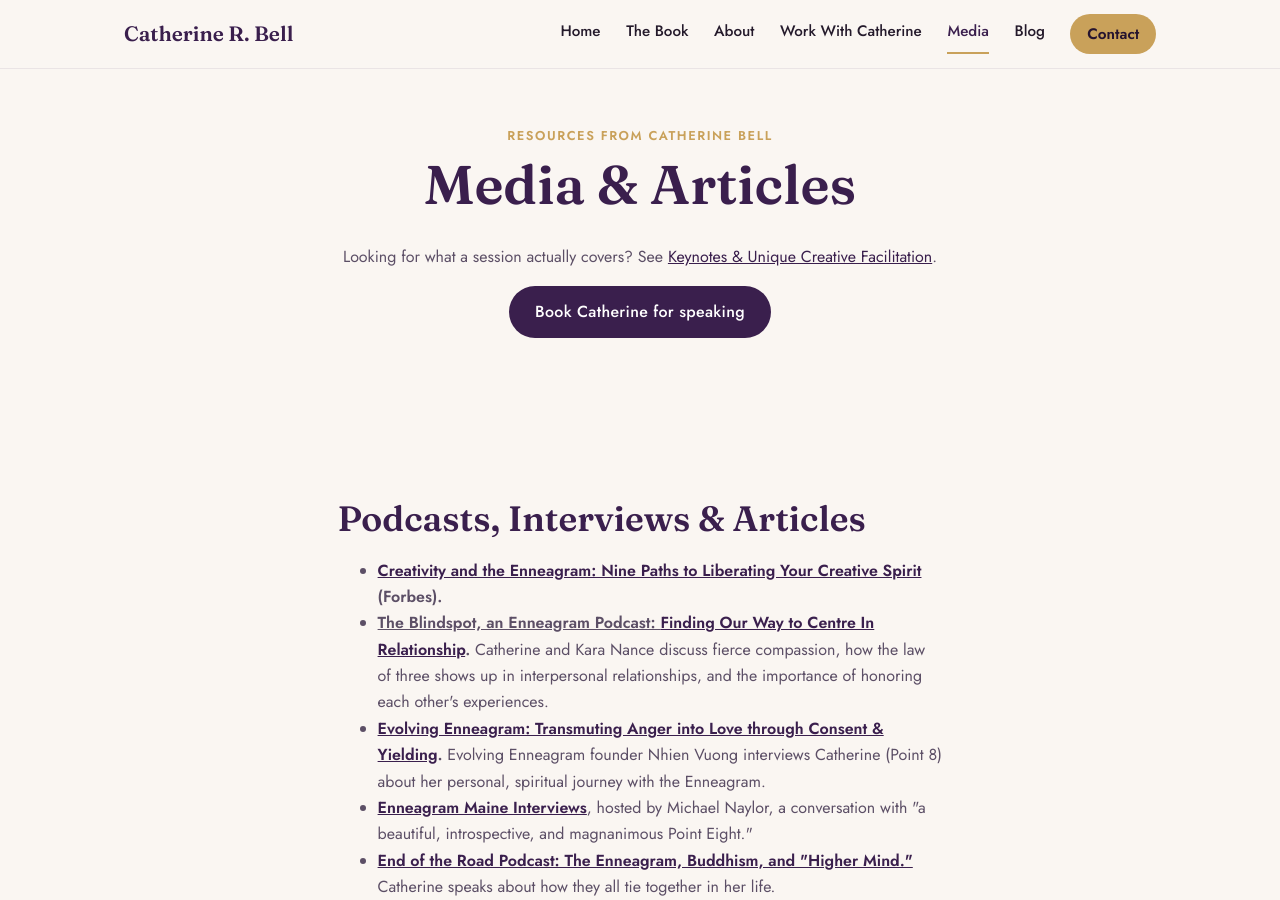
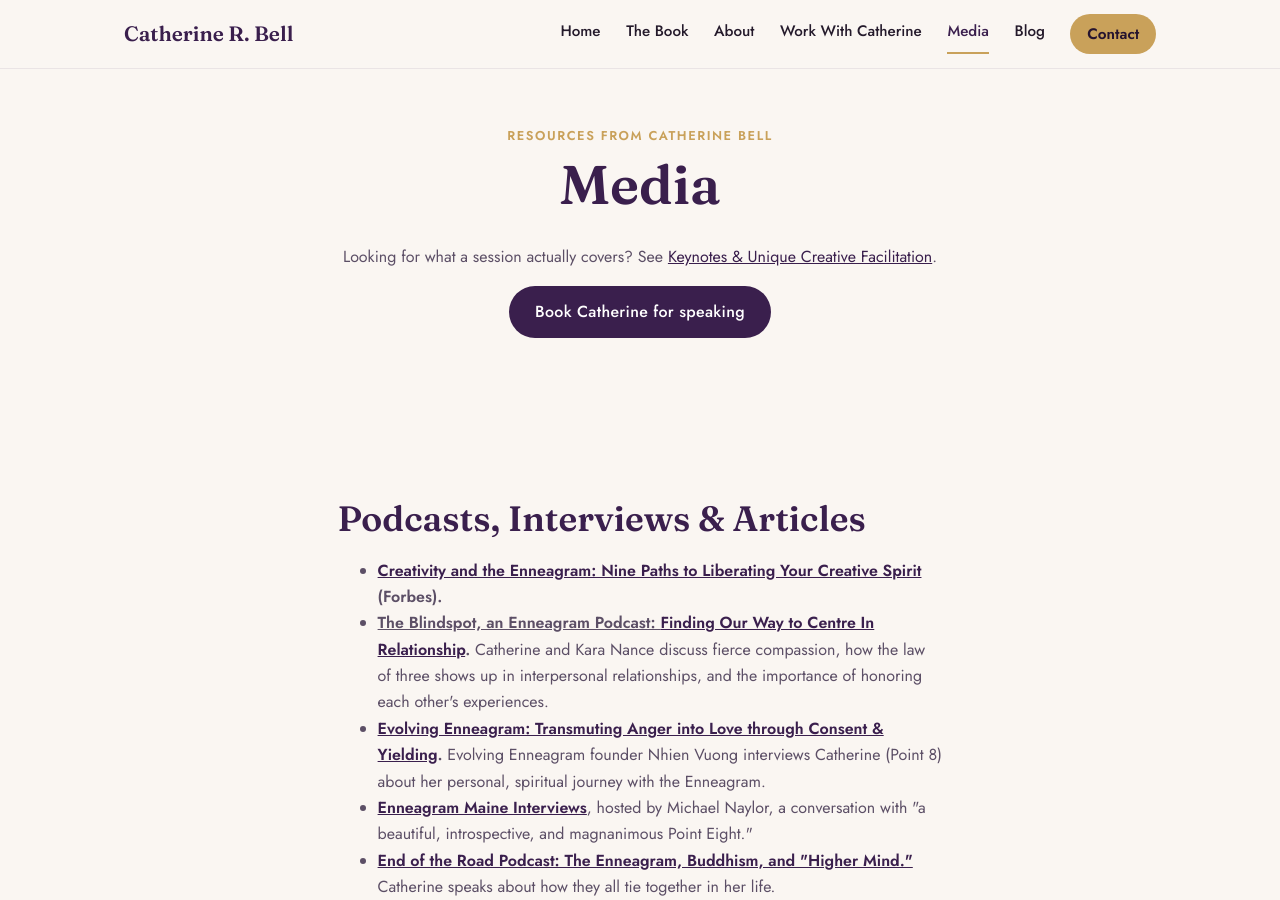
Before and after one commit to thebrownbomber-sudo/catherinerbell-site, a Jekyll site: the page built from media.html, in a window 1280 px wide and 900 px high. Built offline with Jekyll 4.4.1, drawn with Linux system fonts in a browser that asks for light colours.

Commit message:
Update media.html
Change Media & Articles header to Media

```diff
--- a/media.html
+++ b/media.html
@@ -8,7 +8,7 @@ permalink: "/media/"
 <section class="page-hero">
 <div class="wrap narrow center">
 <span class="eyebrow">Resources from Catherine Bell</span>
-<h1>Media &amp; Articles</h1>
+<h1>Media</h1>
 <p style="color: var(--ink-soft);">Looking for what a session actually covers? See <a href="/coaching/#keynotes">Keynotes &amp; Unique Creative Facilitation</a>.</p>
 <a class="btn" href="/contact/">Book Catherine for speaking</a>
 </div>
```
